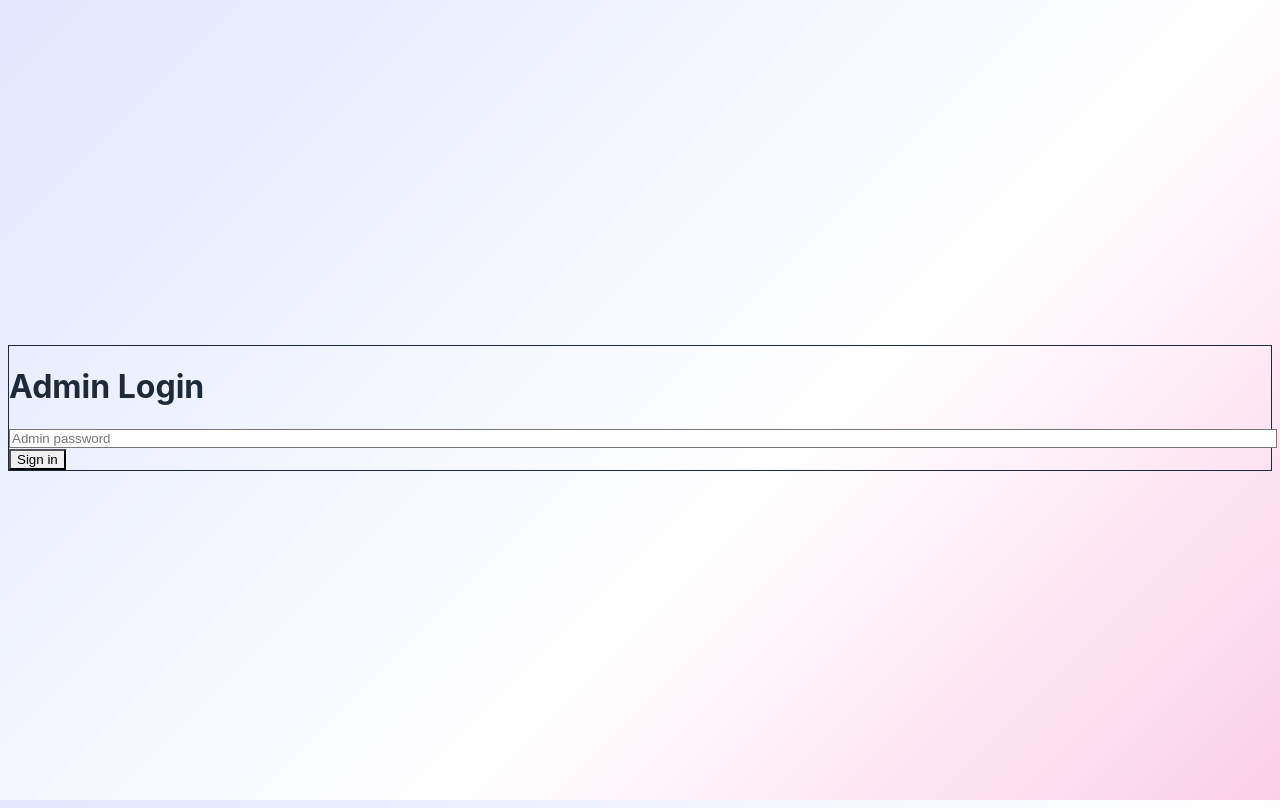
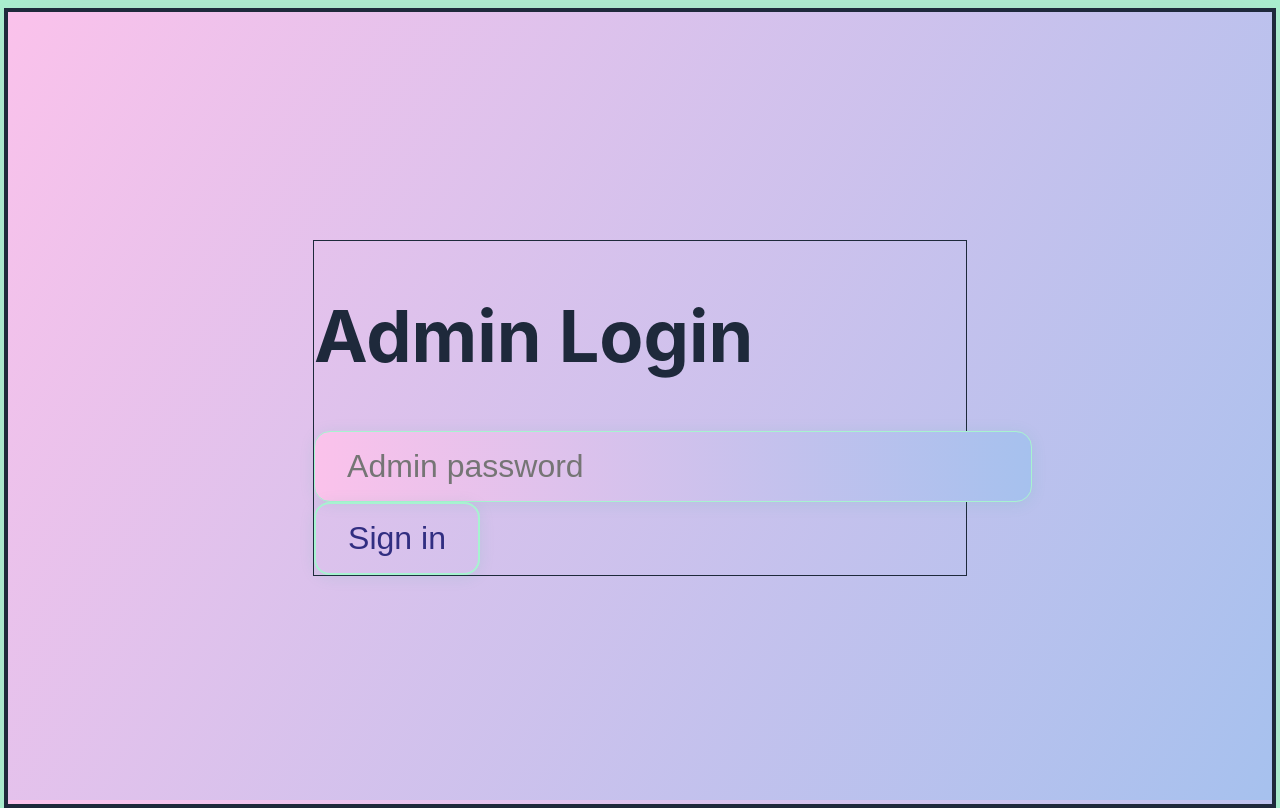
Before and after one commit to anuragak7/maharaja-raffle, a Next.js app: page /admin/login in a window 1280 px wide. Built offline with nearby package versions, Linux system fonts and the light colour scheme.

Commit message:
feat: enhance kiosk visuals with vibrant colors and larger UI

```diff
--- a/app/globals.css
+++ b/app/globals.css
@@ -18,8 +18,36 @@ html, body {
 	z-index: 50;
 }
 
+
 body {
-	background: linear-gradient(135deg, #e0e7ff 0%, #fff 60%, #fbcfe8 100%);
+	background: linear-gradient(120deg, #fbc2eb 0%, #a6c1ee 100%);
 	font-family: 'Inter', 'Segoe UI', Arial, sans-serif;
 	color: #1e293b;
+	font-size: 2.25rem; /* 36px, for kiosk readability */
+	line-height: 1.3;
+	box-shadow: 0 0 80px 0 rgba(236, 72, 153, 0.15), 0 0 0 8px #a7f3d0;
 }
+
+button, input, select, textarea {
+	font-size: 2rem !important;
+	padding: 1rem 2rem !important;
+	border-radius: 1rem !important;
+	background: linear-gradient(90deg, #fbc2eb 0%, #a6c1ee 100%);
+	color: #312e81;
+	border: 2px solid #a7f3d0;
+	box-shadow: 0 2px 16px 0 rgba(16, 185, 129, 0.10);
+	transition: background 0.3s, color 0.3s, box-shadow 0.3s;
+}
+
+button:hover, input:focus, select:focus, textarea:focus {
+	background: linear-gradient(90deg, #a6c1ee 0%, #fbc2eb 100%);
+	color: #be185d;
+	box-shadow: 0 4px 32px 0 rgba(236, 72, 153, 0.18);
+	outline: none;
+}
+
+button, input, select, textarea {
+	font-size: 2rem !important;
+	padding: 1rem 2rem !important;
+	border-radius: 1rem !important;
+}
--- a/app/layout.tsx
+++ b/app/layout.tsx
@@ -11,9 +11,9 @@ export default function RootLayout({
   children: React.ReactNode
 }) {
   return (
-    <html lang="en" className="h-full bg-gradient-to-br from-blue-50 via-white to-pink-100 font-sans">
-      <body className="min-h-screen flex flex-col items-center justify-center text-gray-800 antialiased selection:bg-blue-200 selection:text-blue-900">
-        <main className="w-full max-w-3xl p-4 sm:p-8 rounded-2xl shadow-xl bg-white/80 backdrop-blur-md mt-8 mb-8">
+    <html lang="en" className="h-full bg-gradient-to-br from-fuchsia-200 via-sky-100 to-emerald-200 font-sans text-3xl">
+      <body className="min-h-screen flex flex-col items-center justify-center text-gray-900 antialiased selection:bg-fuchsia-200 selection:text-emerald-900">
+        <main className="w-full max-w-6xl p-12 rounded-3xl shadow-2xl bg-white/95 backdrop-blur-2xl mt-12 mb-12 flex flex-col items-center justify-center min-h-[80vh] border-4 border-emerald-200">
           {children}
         </main>
       </body>
```
